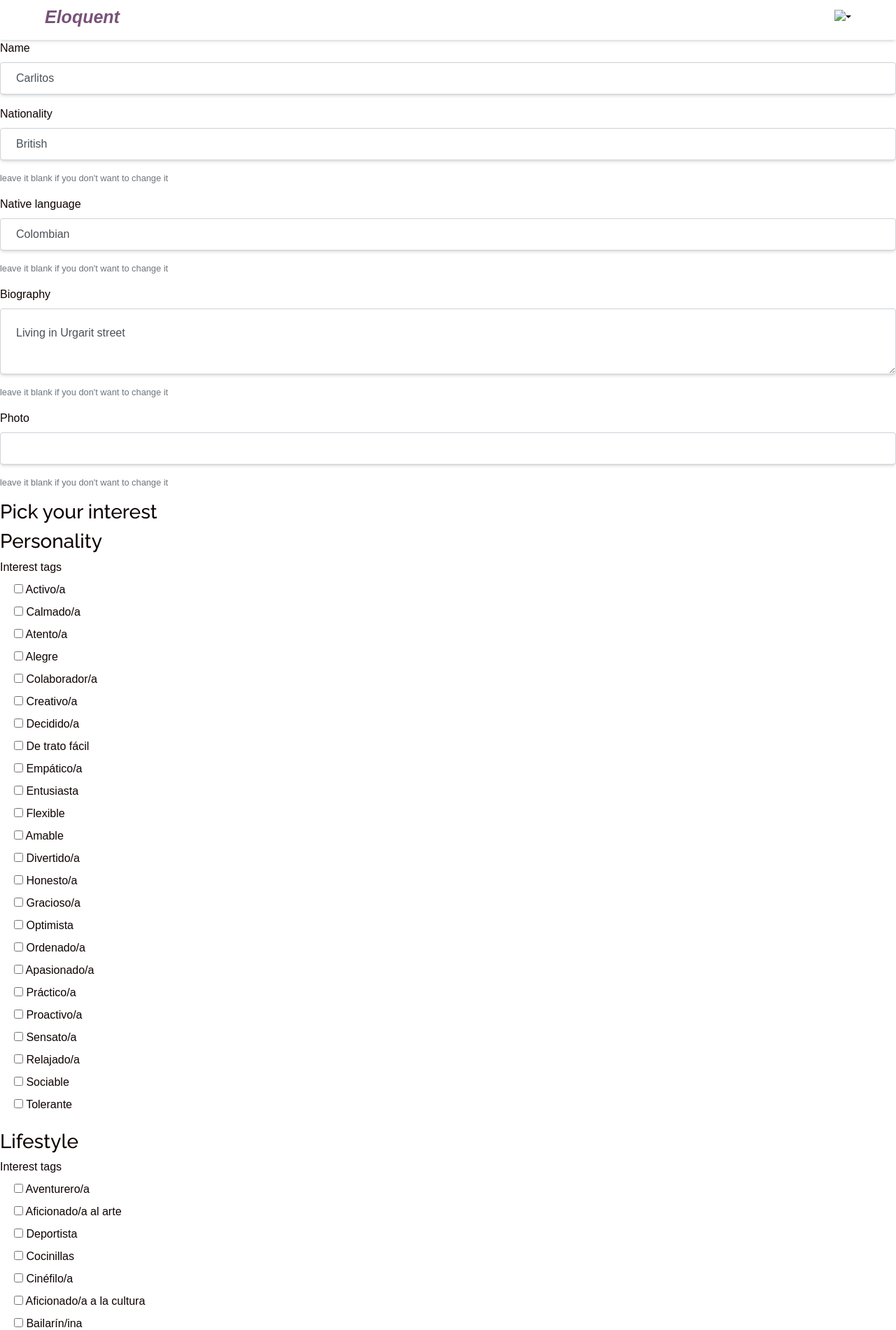
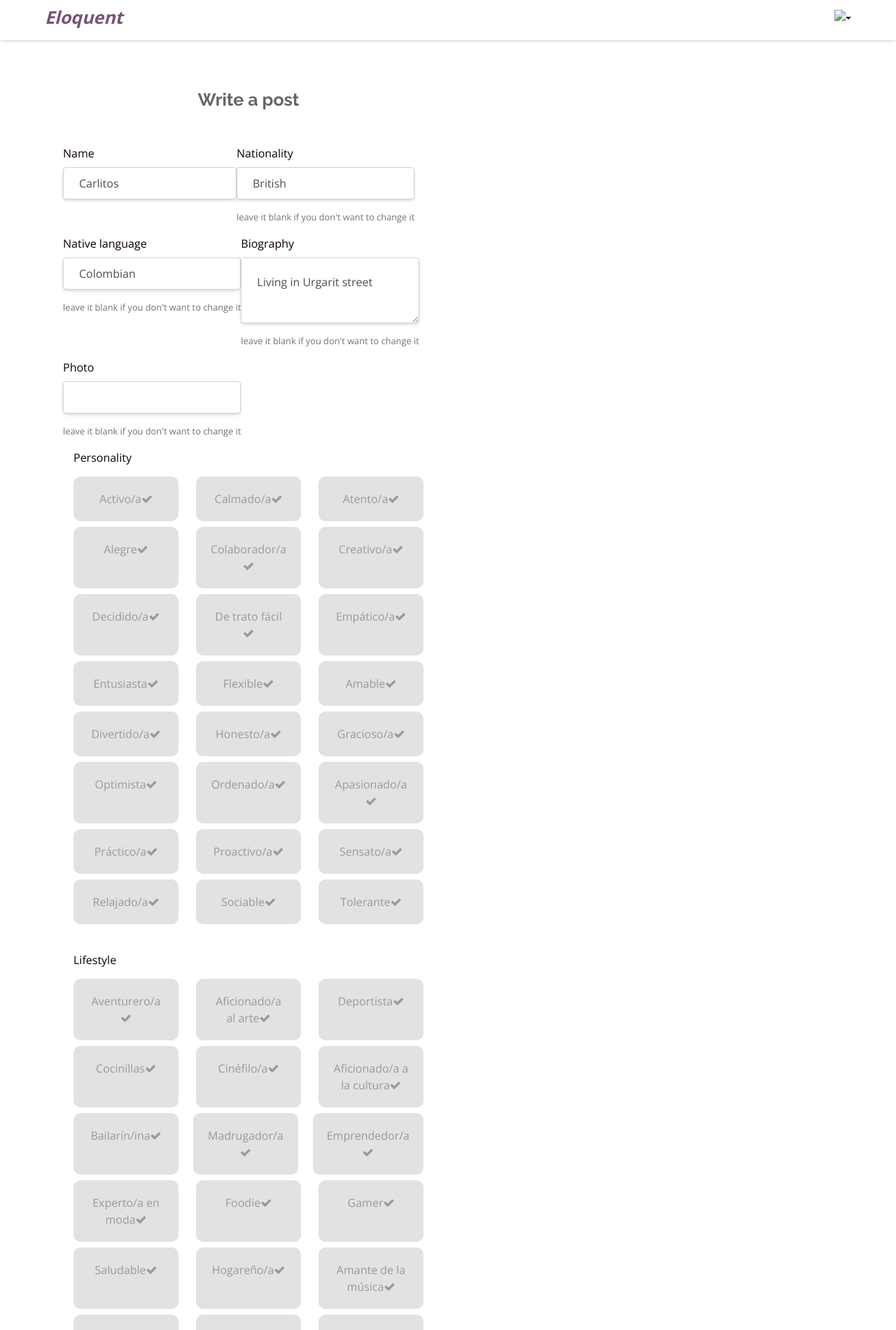
Before and after one commit to valentin215/Eloquent, a Rails app: page /users/1/edit in a window 1280 px wide. Shown: the top 1901 px of the page at 70% size. Run offline with Rails 7, Linux system fonts and the light colour scheme; a user stored in the database is signed in; data comes from the database, SQL or seed files in the repository; style sheets or scripts are compiled from the project's sources; some libraries are stand-ins or nearby versions.

Commit message:
checkbox done

```diff
--- a/app/assets/stylesheets/components/_checkbox.scss
+++ /dev/null
@@ -1,55 +0,0 @@
-div label input {
-   margin-rght:100px;
-}
-body {
-    font-family:sans-serif;
-}
-
-#ck-button {
-    margin:4px;
-    background-color:#EFEFEF;
-    border-radius:4px;
-    border:1px solid #D0D0D0;
-    overflow:auto;
-    float:left;
-}
-
-#ck-button {
-    margin:4px;
-    background-color:#EFEFEF;
-    border-radius:4px;
-    border:1px solid #D0D0D0;
-    overflow:auto;
-    float:left;
-}
-
-#ck-button:hover {
-    margin:4px;
-    background-color:#EFEFEF;
-    border-radius:4px;
-    border:1px solid red;
-    overflow:auto;
-    float:left;
-    color:red;
-}
-
-#ck-button label {
-    float:left;
-    width:4.0em;
-}
-
-#ck-button label span {
-    text-align:center;
-    padding:3px 0px;
-    display:block;
-}
-
-#ck-button label input {
-    position:absolute;
-    top:-20px;
-}
-
-#ck-button input:checked + span {
-    background-color:#911;
-    color:#fff;
-}
--- /dev/null
+++ b/app/assets/stylesheets/components/_formpost.scss
@@ -0,0 +1,47 @@
+
+// Form design
+.form-post {
+  background: white;
+  margin-top: 50px;
+  padding: 20px;
+  border-radius: 5px;
+  h1 {
+    text-align: center;
+    font-weight: bold;
+    font-size: 25px;
+    color: #666666;
+    margin-bottom: 50px;
+    margin-top: 0px;
+  }
+  .btn {
+    width: 100%;
+    padding: 10px;
+    font-weight: bold;
+  }
+}
+
+// Checkboxes design
+.category-choices {
+  display: flex;
+  justify-content: space-between;
+  flex-wrap: wrap;
+  margin: 15px 0;
+}
+
+.category-choice {
+  background: #b7b7b7;
+  padding: 20px;
+  border-radius: 10px;
+  opacity: .4;
+  flex: 0 0 30%;
+  text-align: center;
+  &:hover {
+    opacity: 1;
+    cursor: pointer;
+  }
+  &.active {
+  background: blue;
+  color: white;
+  opacity: 1;
+  }
+}
--- a/app/assets/stylesheets/components/_index.scss
+++ b/app/assets/stylesheets/components/_index.scss
@@ -6,4 +6,4 @@
 @import "search-form";
 @import "button";
 @import "cards";
-@import "checkbox";
+@import "formpost";
--- a/app/controllers/users_controller.rb
+++ b/app/controllers/users_controller.rb
@@ -1,6 +1,7 @@
 class UsersController < ApplicationController
   def edit
     @tags_by_category = InterestCategory.includes(:interest_tags).all.map { |c| [c, c.interest_tags] }.to_h
+    @interests = current_user.user_interests
   end
 
   def update
--- a/app/views/users/edit.html.erb
+++ b/app/views/users/edit.html.erb
@@ -1,30 +1,60 @@
+<div class="container">
+  <div class="row">
+    <div class="col-xs-12 col-sm-6 col-sm-offset-3">
+
+      <div class="form-post">
+        <h1>Write a post</h1>
+
           <%= simple_form_for current_user do |f| %>
+          <div class="row">
+            <div class="col-xs-6">
+
                   <%= f.input :name,
                               required: true %>
+            </div>
+            <div class="col-xs-6">
                   <%= f.input :nationality,
                               hint: "leave it blank if you don't want to change it",
                               required: true %>
+            </div>
+            <div class="col-xs-6">
                   <%= f.input :native_language,
                               hint: "leave it blank if you don't want to change it",
                               required: true %>
+            </div>
+            <div class="col-xs-6">
                   <%= f.input :biography,
                               hint: "leave it blank if you don't want to change it",
                               required: true %>
+            </div>
+            <div class="col-xs-6">
                   <%= f.input :photo,
                               hint: "leave it blank if you don't want to change it",
                               required: true %>
-
-  <h3>Pick your interest</h2>
-
+            </div>
               <% @tags_by_category.each do |category, taglist| %>
-    <h3><%= category.content %></h3>
-
-        <%= f.association :interest_tags, collection: taglist, as: :check_boxes, label_method: :content, input_html: { class: 'ck-button' } %>
-
-
+                <div class="col-xs-12 col-sm-12">
+                  <fieldset class="form-group">
+                  <input type="hidden" name="user[interest_tag_ids][]" value="">
+                  <%= category.content %>
+                  <div class="category-choices">
+                    <% taglist.each do |tag| %>
+                      <% if current_user.user_interests.find_by(interest_tag: tag) %>
+                        <input class="hidden" hidden type="checkbox" value="<%= tag.id %>" name="user[interest_tag_ids][]" id="user_interest_tag_ids_<%= tag.id %>">
+                        <label class="category-choice active" for="user_interest_tag_ids_<%= tag.id %>"><%= tag.content %><i class="fa fa-check"></i>
+                        </label>
+                      <% else %>
+                        <input class="hidden" hidden type="checkbox" value="<%= tag.id %>" name="user[interest_tag_ids][]" id="user_interest_tag_ids_<%= tag.id %>">
+                        <label class="category-choice" for="user_interest_tag_ids_<%= tag.id %>"><%= tag.content %><i class="fa fa-check"></i>
+                        </label>
                       <% end %>
-
-
-  <%= f.submit %>
-
                     <% end %>
+                  </div>
+                </div>
+              <% end %>
+            <%= f.submit "Save", class: "btn btn-primary"  %>
+          <% end %>
+        </div>
+    </div>
+  </div>
+</div>
--- a/app/views/users/show.html.erb
+++ b/app/views/users/show.html.erb
@@ -1,5 +1,3 @@
-
-
 <h1><%= @user.name %></h1>
 <h3>Student</h3>
 <%= @user.nationality%>
@@ -15,8 +13,6 @@
     <%= tag.content %>
   <% end %>
 <% end %>
-
-
 
 <h2>Native Language</h2>
 <%= @user.native_language%>
```
Also changed, not shown: app/javascript/category_choice.js (renamed from db/migrate/20190528103652_create_interest_categories.rb, +5 -9 lines). Lines whose indentation alone changed are shown as unchanged.
